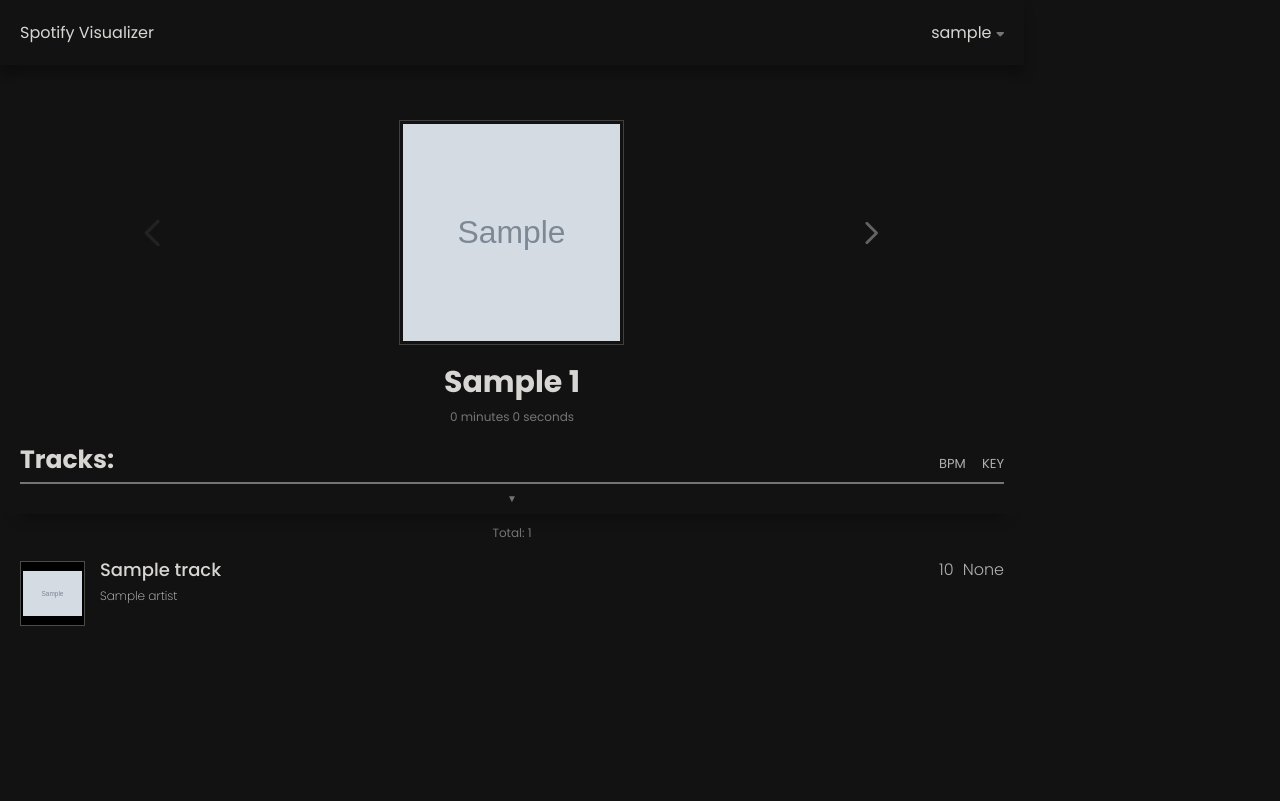
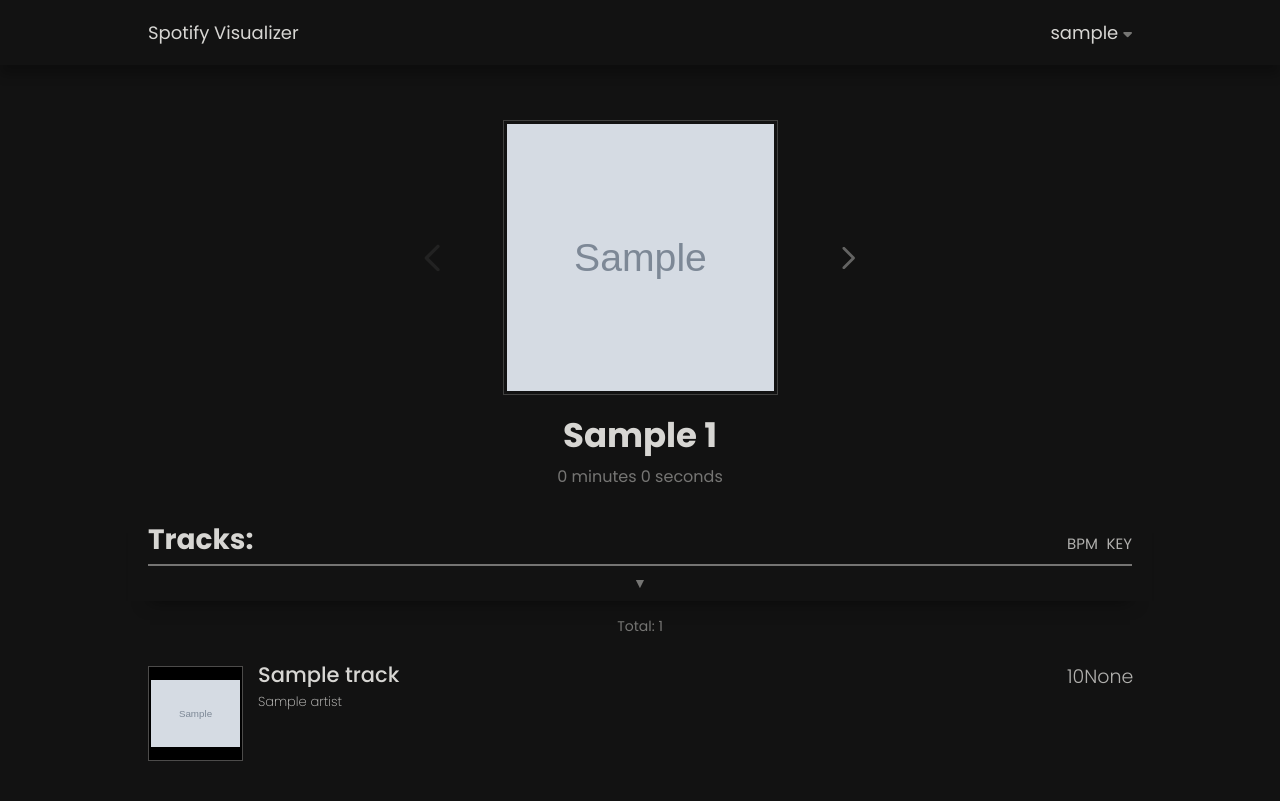
Before and after one commit to KShatZ/spotify-visualizer, a Flask app: page /playlist/1 in a window 1280 px wide. Before the commit the page ends 626 px from the top, so only its background shows below. Run offline with Flask 3, Linux system fonts and the light colour scheme; the visitor is signed in with stand-in values (Sample User, id 1); grey boxes marked "Sample" are stand-in pictures; a database or web service that is not in the repository returns one stand-in record (values such as "Sample title"); some libraries are stand-ins or nearby versions.

Commit message:
Responsive styles and some refactor (#1)
* Login/Register pages responsive

* Form accents

* Form edits

* Responsive design and some slight refactors

```diff
--- a/spotify_visualizer/blueprints/auth/templates/login.html
+++ b/spotify_visualizer/blueprints/auth/templates/login.html
@@ -5,6 +5,7 @@
     <meta name="viewport" content="width=device-width, initial-scale=1.0">
     <title>Login | Spotify Visualizer</title>
     <link rel="stylesheet" href="{{url_for('static', filename='css/styles.css')}}">
+    <link rel="stylesheet" href="{{url_for('static', filename='css/responsive.css')}}">
 </head>
 <body class="bg-color txt-color">
 
@@ -27,7 +28,7 @@
 
                 <div class="auth-input-group">
                     <label for="password">Password:</label>
-                    <input id="username" type="password" name="password" required>
+                    <input id="password" type="password" name="password" required>
                 </div>
             </div>
 
--- a/spotify_visualizer/blueprints/auth/templates/register.html
+++ b/spotify_visualizer/blueprints/auth/templates/register.html
@@ -5,6 +5,7 @@
     <meta name="viewport" content="width=device-width, initial-scale=1.0">
     <title>Register | Spotify Visualizer</title>
     <link rel="stylesheet" href="{{url_for('static', filename='css/styles.css')}}">
+    <link rel="stylesheet" href="{{url_for('static', filename='css/responsive.css')}}">
 </head>
 <body class="bg-color txt-color">
 
@@ -27,7 +28,7 @@
 
                 <div class="auth-input-group">
                     <label for="password">Password:</label>
-                    <input id="username" type="password" name="password" required>
+                    <input id="password" type="password" name="password" required>
                 </div>
             </div>
 
--- a/spotify_visualizer/blueprints/dashboard/templates/dashboard/dashboard.html
+++ b/spotify_visualizer/blueprints/dashboard/templates/dashboard/dashboard.html
@@ -5,6 +5,7 @@
     <meta name="viewport" content="width=device-width, initial-scale=1.0">
     <title>Dashboard | Spotify Visualizer</title>
     <link rel="stylesheet" href="{{url_for('static', filename='css/styles.css')}}">
+    <link rel="stylesheet" href="{{url_for('static', filename='css/responsive.css')}}">
 </head>
 
 <body class="bg-color txt-color">
@@ -31,7 +32,7 @@
                     <li>Total Playlists: {{ t.playlist_count }}</li>
                 </ul>
 
-                <a id="profile-url" href="{{ t.profile_url }}" target="_blank">Open Spotify Profile</a>
+                <a id="profile-url" class="bg-color" href="{{ t.profile_url }}" target="_blank">Open Spotify Profile</a>
             </div>
         </div>
 
@@ -45,7 +46,7 @@
         <h1 id="users-display-name">{{ t.display_name }}</h1>
     </div>
 
-    <div id="your-playlists-header" class="container elevated">
+    <div id="your-playlists-header" class="bg-color container elevated">
         <div id="your-playlists-header-labels">
             <h2>Your Playlists:</h2>
             <div id="playlists-filter-view">
@@ -93,7 +94,6 @@
                     <img class="playlist-caret-svg" src="{{url_for('static', filename='svg/right.svg')}}" alt="">
                 </div>
             </a>
-
         {% endfor %}
     </div>
 
--- a/spotify_visualizer/blueprints/playlist/templates/liked-songs.html
+++ b/spotify_visualizer/blueprints/playlist/templates/liked-songs.html
@@ -6,12 +6,13 @@
     <meta name="viewport" content="width=device-width, initial-scale=1.0">
     <title>Liked Songs | Spotify Visualizer</title>
     <link rel="stylesheet" href="{{ url_for('static', filename='css/styles.css') }}">
+    <link rel="stylesheet" href="{{ url_for('static', filename='css/responsive.css') }}">
 </head>
 
 <body class="bg-color txt-color">
     {% include "_header.html" %}
 
-    <div class="playlist-header container">
+    <div id="playlist-header" class="container">
         <div class="mobile-meta-arrow-container">
             {% if update == False %}
                 <img id="meta-arrow-left" class="meta-arrow meta-arrow-off"
@@ -41,7 +42,7 @@
                     <div id="last-update-container">
                         <span style="font-size: 17px;">Last Updated:</span>
                         <span style="opacity: .8;">{{ playlist.meta.get("updated_at").strftime("%m/%d/%Y %-I:%M %p") }}</span>
-                        <button id="update-playlist-btn" value="{{ playlist.id }}">Update Playlist</button>
+                        <button id="update-playlist-btn" class="bg-color" value="{{ playlist.id }}">Update Playlist</button>
                     </div>
                 </div>
         </div>
--- a/spotify_visualizer/blueprints/playlist/templates/playlist.html
+++ b/spotify_visualizer/blueprints/playlist/templates/playlist.html
@@ -5,12 +5,13 @@
     <meta name="viewport" content="width=device-width, initial-scale=1.0">
     <title>{{ playlist["meta"].get("name") }} | Spotify Visualizer</title>
     <link rel="stylesheet" href="{{ url_for('static', filename='css/styles.css') }}">
+    <link rel="stylesheet" href="{{ url_for('static', filename='css/responsive.css') }}">
 </head>
 
 <body class="bg-color txt-color">
     {% include "_header.html" %}
 
-    <div class="playlist-header container">
+    <div id="playlist-header" class="container">
         <div class="mobile-meta-arrow-container">
             {% if update == False %}
                 <img id="meta-arrow-left" class="meta-arrow meta-arrow-off"
@@ -34,7 +35,7 @@
                     <div id="last-update-container">
                         <span style="font-size: 17px;">Last Updated:</span>
                         <span style="opacity: .8;">{{ playlist.meta.get("updated_at").strftime("%m/%d/%Y %-I:%M %p") }}</span>
-                        <button id="update-playlist-btn" value="{{ playlist.id }}">Update Playlist</button>
+                        <button id="update-playlist-btn" class="bg-color" value="{{ playlist.id }}">Update Playlist</button>
                     </div>
                     <!-- {% if playlist.meta.get("public") %}
                         <span>Followers: {{playlist.meta.get("followers", "N/A")}}</span>
@@ -60,10 +61,10 @@
 
     <!-- <button>Visualizer</button> -->
 
-    <div id="playlist-tracks-header" class="container elevated">
+    <div id="playlist-tracks-header" class="container elevated bg-color">
         <div id="playlist-tracks-labels">
             <h2 id="tracks-header">Tracks:</h2>
-            <div id="tracks-filter-view" class="playlist-tracks-labels_analysis">
+            <div id="tracks-filter-view">
                 <span>BPM</span>
                 <span>KEY</span>
             </div>
@@ -92,6 +93,7 @@
                         <h3 class="track-meta_name truncate-track-meta">{{ track.name }}</h3>
                         <p class="track-meta_artists truncate-track-meta">{{ track.get_artists_string() }}</p>
                     </div>
+                    <!-- Refactor this: Take Analysis out of anchor -->
                     <div class="track-meta_analysis">
                         <span id="track-meta_analysis-bpm">{{ track.bpm }}</span>
                         <span id="track-meta_analysis-key">{{ track.camelot_notation }}</span>
--- /dev/null
+++ b/spotify_visualizer/static/css/responsive.css
@@ -0,0 +1,369 @@
+@media screen and (min-width: 500px) {
+
+    /* ------------------------ */
+    /* ------ Dashboard ------- */
+    /* ------------------------ */
+    #spotify-profile-header {
+        justify-content: center;
+    }
+
+    .header-meta-container {
+        margin: 0 50px;
+    }
+
+    /* ----------------------- */
+    /* ------ Playlists ------ */
+    /* ----------------------- */
+    #playlist-header {
+        justify-content: center;
+    }
+}
+
+
+@media screen and (min-width: 550px) {
+
+    /* ---------------------------- */
+    /* ------ LOGIN/REGISTER ------ */
+    /* ---------------------------- */
+    #auth-header hr {
+        width: 80%;
+    }
+
+    .auth-form {
+        width: 60%;
+    }
+}
+
+@media screen and (min-width: 768px) {
+
+    /* -------------------- */
+    /* ------ Global ------ */
+    /* -------------------- */
+    nav {
+        font-size: 17px;
+    }
+
+    .container {
+        width: 95%;
+    }
+
+    /* ---------------------- */
+    /* ------ Nav Bar ------- */
+    /* ---------------------- */
+    #dropdown-arrow {
+        font-size: 13px;
+    }
+
+    #nav-dropdown {
+        width: 95px;
+        padding: 3px;
+    }
+
+    #nav-dropdown button {
+        font-size: 14px;
+    }
+
+    /* ---------------------------- */
+    /* ------ LOGIN/REGISTER ------ */
+    /* ---------------------------- */
+    .auth-form {
+        width: 437px;
+    }
+
+    #auth-header hr {
+        width: 575px;
+    }
+
+    /* -------------------- */
+    /* ------ Header ------ */
+    /* -------------------- */
+    .header-meta-container {
+        width: 250px;
+        height: 250px;
+    }
+
+    /* ------------------------ */
+    /* ------ Dashboard ------- */
+    /* ------------------------ */
+    #users-display-name {
+        font-size: 32px;
+    }
+
+    #your-playlists-header-labels h2 {
+        font-size: 27px;
+    }
+
+    #playlists-filter-view {
+        font-size: 14px;
+    }
+
+    #toggle-playlists-filter {
+        font-size: 12px;
+    }
+
+    #playlists {
+        row-gap: 40px;
+        padding-bottom: 40px;
+    }
+
+    .playlist_album-art {
+        width: 100px;
+        height: 100px;
+    }
+
+    .playlist_meta h3 {
+        font-size: 22px;
+    }
+
+    .playlist_meta p {
+        font-size: 18px;
+    }
+
+    .playlist-caret-svg {
+        width: 25px;
+    }
+
+    /* ----------------------- */
+    /* ------ Playlists ------ */
+    /* ----------------------- */
+    #playlist-name {
+        font-size: 32px;
+    }
+
+    #playlist-duration {
+        font-size: 14px;
+    }
+
+    #tracks-header {
+        font-size: 27px;
+    }
+
+    #tracks-filter-view {
+        font-size: 14px;
+    }
+
+    #toggle-tracks-filter {
+        font-size: 12px;
+    }
+
+    #playlist-tracks {
+        padding-bottom: 35px;
+        row-gap: 35px;
+    }
+
+    #playlist-total-tracks {
+        font-size: 13px;
+    }
+
+    .track_album-cover {
+        width: 70px;
+        height: 70px;
+    }
+
+    .track-meta_name {
+        font-size: 18px;
+    }
+
+    .track-meta_artists {
+        font-size: 12px;
+    }
+
+    .track-meta_analysis {
+        font-size: 17px;
+    }
+
+}
+
+@media screen and (min-width: 1024px) {
+
+    /* -------------------- */
+    /* ------ Global ------ */
+    /* -------------------- */
+    .container {
+        width: 90%;
+    }
+
+    /* ---------------------- */
+    /* ------ Nav Bar ------- */
+    /* ---------------------- */
+    #dropdown-arrow {
+        font-size: 14px;
+    }
+
+    #nav-dropdown {
+        width: 95px;
+        height: 40px;
+        font-size: 14px;
+        padding: 3px;
+    }
+
+    /* ------------------------ */
+    /* ------ Dashboard ------- */
+    /* ------------------------ */
+    #playlists {
+        row-gap: 45px;
+        padding-bottom: 45px;
+    }
+
+    /* ----------------------- */
+    /* ------ Playlists ------ */
+    /* ----------------------- */
+    #playlist-tracks {
+        row-gap: 45;
+        padding-bottom: 45;
+    }
+
+    .track_album-cover {
+        width: 75px;
+        height: 75px;
+    }
+
+    .track_album-cover {
+        width: 85px;
+        height: 85px;
+    }
+
+    .track-meta_name {
+        font-size: 20px;
+    }
+
+    .track-meta_artists {
+        font-size: 13px;
+    }
+
+}
+
+@media screen and (min-width: 1280px) {
+
+    /* -------------------- */
+    /* ------ Global ------ */
+    /* -------------------- */
+    nav {
+        font-size: 18px;
+    }
+
+    .container {
+        width: 80%;
+    }
+
+    /* ---------------------- */
+    /* ------ Nav Bar ------- */
+    /* ---------------------- */
+    #nav-dropdown {
+        width: 100px;
+        padding: 3px;
+    }
+
+    #nav-dropdown button {
+        font-size: 15px;
+    }
+
+    /* -------------------- */
+    /* ------ Header ------ */
+    /* -------------------- */
+    .header-meta-container {
+        width: 275px;
+        height: 275px;
+    }
+
+    /* ------------------------ */
+    /* ------ Dashboard ------- */
+    /* ------------------------ */
+    #users-display-name {
+        font-size: 34px;
+    }
+
+    #your-playlists-header-labels h2 {
+        font-size: 28px;
+    }
+
+    #playlists-filter-view {
+        font-size: 15px;
+    }
+
+    #toggle-playlists-filter {
+        font-size: 14px;
+    }
+
+    #playlists {
+        row-gap: 55px;
+        padding-bottom: 55px;
+    }
+
+    .playlist_album-art {
+        width: 115px;
+        height: 115px;
+    }
+
+    .playlist_meta h3 {
+        font-size: 24px;
+    }
+
+    .playlist_meta p {
+        font-size: 20px;
+    }
+
+    .playlist-caret-svg {
+        width: 27px;
+    }
+
+    /* ----------------------- */
+    /* ------ Playlists ------ */
+    /* ----------------------- */
+    #playlist-name {
+        font-size: 34px;
+    }
+
+    #playlist-duration {
+        font-size: 16px;
+    }
+
+    #tracks-header {
+        font-size: 28px;
+    }
+
+    #tracks-filter-view {
+        font-size: 15px;
+    }
+
+    #toggle-tracks-filter {
+        font-size: 14px;
+    }
+
+    #playlist-tracks {
+        padding-bottom: 40px;
+        row-gap: 40px;
+    }
+
+    #playlist-total-tracks {
+        padding-top: 5px;
+        font-size: 14px;
+    }
+
+    .track_album-cover {
+        width: 95px;
+        height: 95px;
+    }
+
+    .track-meta_name {
+        font-size: 21px;
+    }
+
+    .track-meta_artists {
+        font-size: 13px;
+    }
+
+    .track-meta_analysis {
+        font-size: 19px;
+    }
+}
+
+@media screen and (min-width: 1440px) {
+
+    /* -------------------- */
+    /* ------ Global ------ */
+    /* -------------------- */
+    .container {
+        width: 75%;
+    }
+}
--- a/spotify_visualizer/static/css/styles.css
+++ b/spotify_visualizer/static/css/styles.css
@@ -39,11 +38,11 @@
 
 * {
     font-family: 'Poppins', sans-serif;
-    /* letter-spacing: 1px; */
 }
 
 body {
     display: flex;
+    align-items: center;
     flex-direction: column;
     min-height: 100vh;
     overflow-y: auto;
@@ -53,12 +52,16 @@
 
 nav {
     box-shadow: 0px 10px 10px 0px rgba(0,0,0,0.25);
+    display: flex;
+    align-items: center;
+    justify-content: center;
+    font-size: 16px;
     height: 65px;
     margin-bottom: 40px;
     position: sticky;
     top: 0;
     width: 100%;
-    z-index: 1;
+    z-index: 100;
     -webkit-box-shadow: 0px 10px 10px 0px rgba(0,0,0,0.25);
     -moz-box-shadow: 0px 10px 10px 0px rgba(0,0,0,0.25);
 }
@@ -92,7 +95,7 @@
 .container {
     padding: 0 20px;
     width: 100%;
-    max-width: 1024px;
+    max-width: 1280px;
 }
 
 
@@ -480,7 +528,7 @@
 /* --------------------------- */
 /* ------ Playlist View ------ */
 /* --------------------------- */
-.playlist-header {
+#playlist-header {
     align-items: center;
     display: flex;
     justify-content: space-around;
@@ -505,7 +553,11 @@
 #playlist-tracks-header {
     display: flex;
     flex-direction: column;
+    margin-top: -15px;
     margin-bottom: -15px;
+    padding-top: 30px;
+    position: sticky;
+    top: 65px;
     z-index: 99;
 }
 
@@ -543,12 +596,10 @@
 #playlist-tracks {
     display: flex;
     flex-direction: column;
-    max-height: 81vh;
-    overflow-y: auto;
-    overflow-x: hidden;
     padding-top: 10px;
-    padding-bottom: 15px;
+    padding-bottom: 30px;
     row-gap: 30px;
+    z-index: 1;
 }
 
 #playlist-total-tracks {
@@ -596,13 +662,13 @@
 }
 
 .track-meta_name {
-    font-size: 18px;
+    font-size: 17px;
     font-weight: 500;
     line-height: 25px;
 }
 
 .track-meta_artists {
-    font-size: 12px;
+    font-size: 11px;
     font-weight: 200;
 }
 
--- a/spotify_visualizer/templates/_header.html
+++ b/spotify_visualizer/templates/_header.html
@@ -1,10 +1,11 @@
-<nav class="container bg-color">
+<nav class="bg-color">
+    <div class="container">
         <div id="main-nav">
             <a href="/">Spotify Visualizer</a>
+            <div>
                 <div id="dropdown-toggle">
                     <span>{{current_user.username}}</span>
                     <i id="dropdown-arrow" class="fa-solid fa-caret-down"></i>
-           </div>
                 </div>
                 <ul id="nav-dropdown" class="bg-color elevated">
                     <li>
@@ -14,4 +15,7 @@
                     </li>
                     <!-- More Options Coming -->
                 </ul>
+            </div>
+        </div>
+    </div>
 </nav>
```
Also changed, not shown: other parts of spotify_visualizer/static/css/styles.css (+77 -24 lines). Lines whose indentation alone changed are shown as unchanged.
